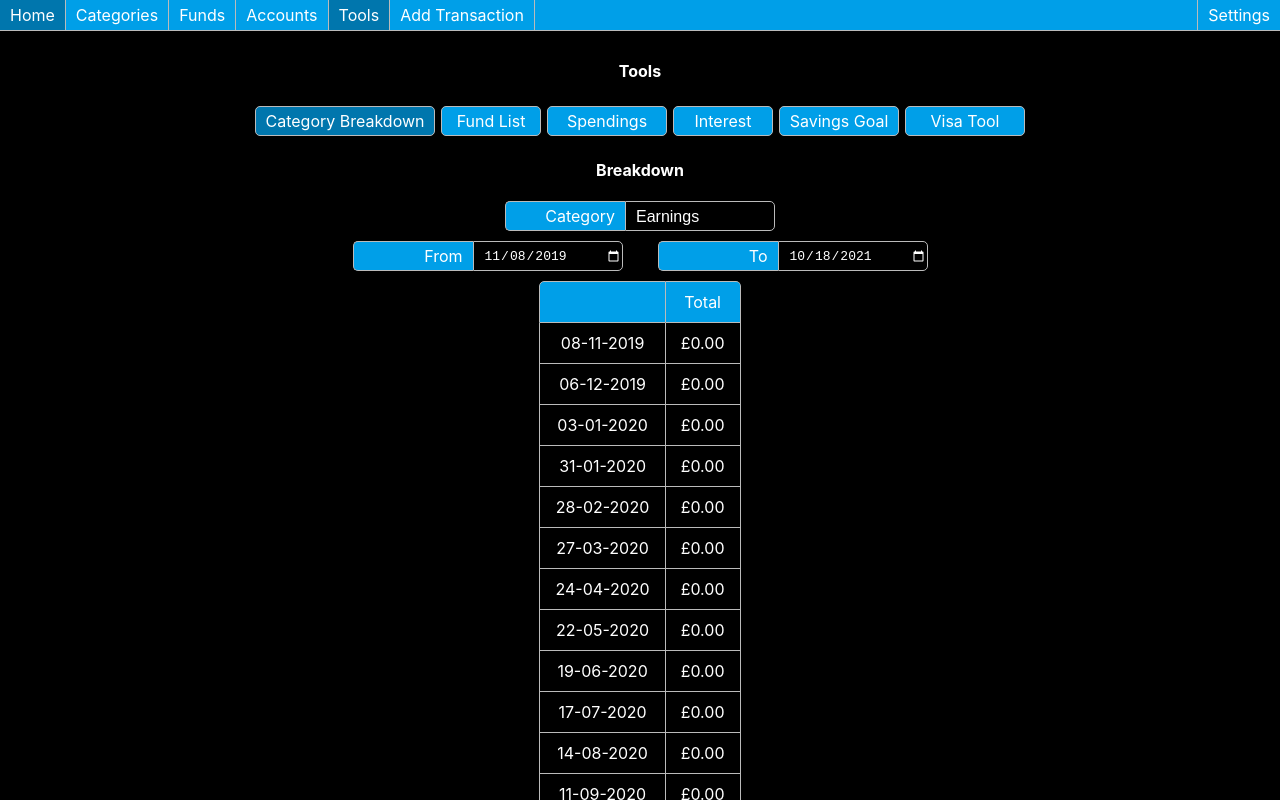
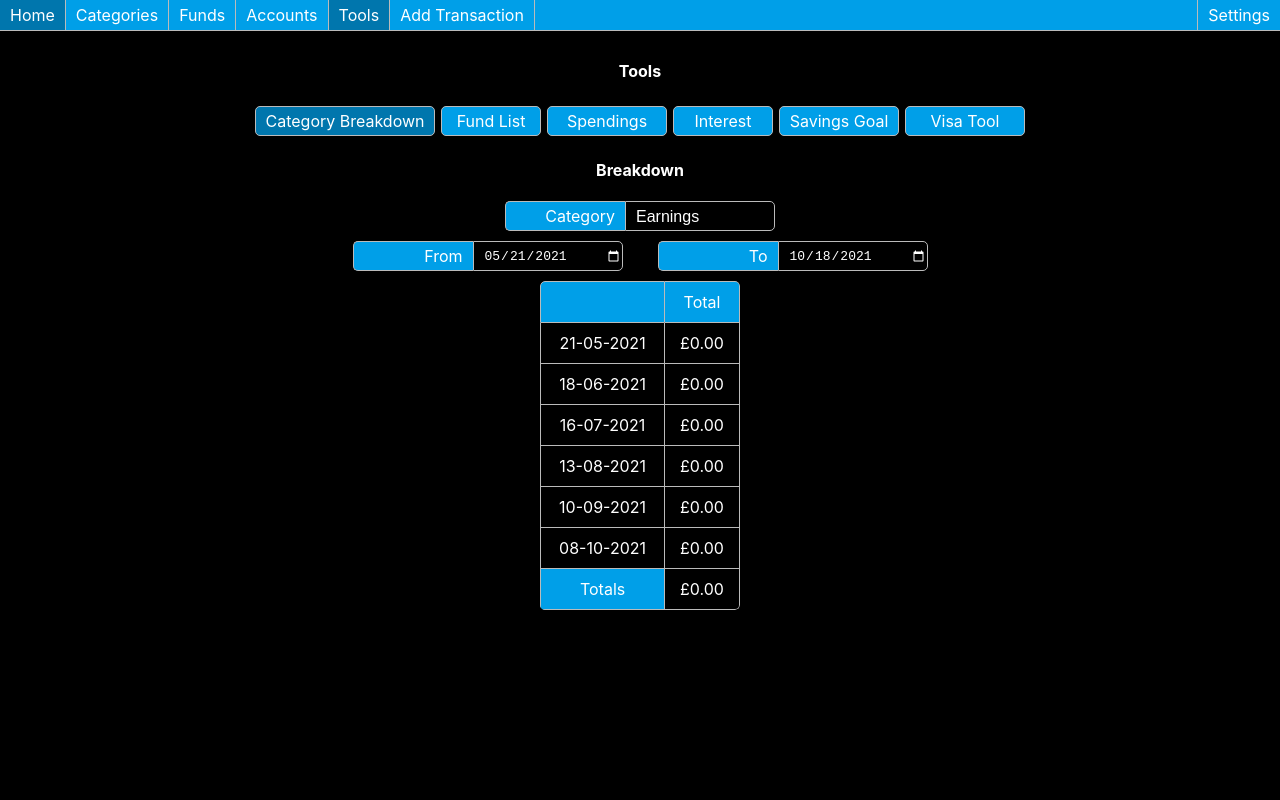
Before and after one commit to Vyper248/budget-app, a React (Create React App) app: page / in a window 1280 px wide. Both pictures are taken after a click on the element "Tools". Shown: the top 800 px of the page. Built offline with nearby package versions, Linux system fonts and the light colour scheme.

Commit message:
Adjusted Category Breakdown page to default to showing user selected number of rows.

```diff
--- a/src/containers/Breakdown.js
+++ b/src/containers/Breakdown.js
@@ -2,7 +2,7 @@ import React, { useState } from 'react';
 import { useSelector } from 'react-redux';
 import { parseISO, compareAsc } from 'date-fns';
 
-import { today, getAllDates, getPeriodOfTransaction, filterDeleted, parseCurrency, reverseDate } from '../functions';
+import { today, getAllDates, getLatestDates, getPeriodOfTransaction, filterDeleted, parseCurrency, reverseDate } from '../functions';
 
 import Container from '../components/Container';
 import Grid from '../components/Grid';
@@ -15,11 +15,13 @@ const Breakdown = () => {
     const transactions = useSelector(state => filterDeleted(state.transactions));
     const startDate = useSelector(state => state.general.startDate);
     const payPeriodType = useSelector(state => state.general.payPeriodType);
+    const periodsToDisplay = useSelector(state => state.general.periodsToDisplay);
 
     const firstCategory = categories.length > 0 ? categories[0].id : 0;
     const [category, setCategory] = useState(firstCategory);
 
-    const [fromDate, setFromDate] = useState(startDate);
+    let latestDates = getLatestDates(startDate, payPeriodType, periodsToDisplay);
+    const [fromDate, setFromDate] = useState(latestDates[0]);
     const [toDate, setToDate] = useState(today());
 
     if (categories.length === 0) return <div>Please add a category to use this feature.</div>;
@@ -71,7 +73,7 @@ const Breakdown = () => {
         let dateObj = tableObj[date];
         let total = Object.values(dateObj).reduce((a,c) => a+c, 0);
         return <tr key={'table-row-date-'+date}>
-            <td>{reverseDate(date)}</td>
+            <td style={{minWidth: '125px'}}>{reverseDate(date)}</td>
             <td>{parseCurrency(total)}</td>
             {
                 accounts.map(account => <td key={'table-row-data-'+account.id}>{parseCurrency(dateObj[account.id])}</td>)
```
